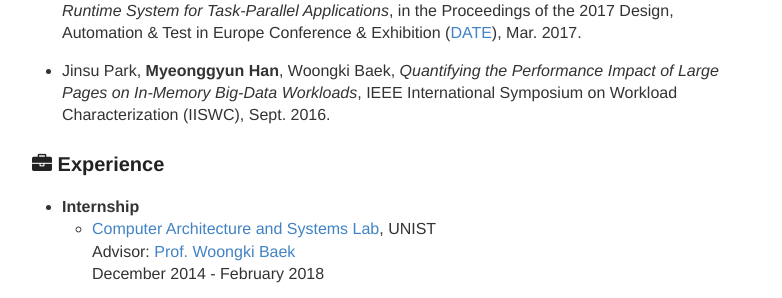
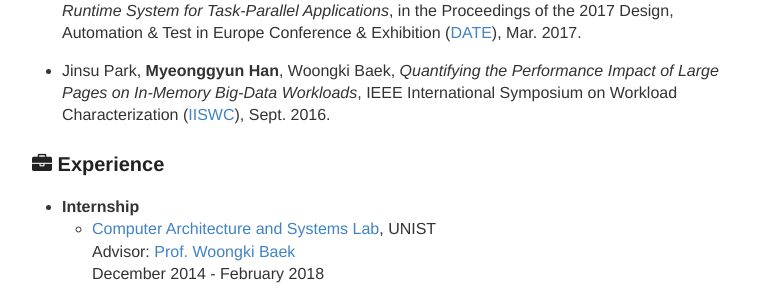
Before and after one commit to myeonggyunhan/myeonggyunhan.github.io, a Jekyll site: the page built from _posts/2019-07-10-Profile.md, in a window 1280 px wide. Shown: the part 1101-1399 px from the top of the page, without its empty margins (248-1030 px from the left). Built offline with Jekyll 4.4.1, drawn with Linux system fonts in a browser that asks for light colours; nearby versions of some CDN libraries; some of the changed lines change nothing that is shown.

Commit message:
Fix link

```diff
--- a/_posts/2019-07-10-Profile.md
+++ b/_posts/2019-07-10-Profile.md
@@ -33,7 +33,7 @@ Ulsan, South Korea.
 
   - **Myeonggyun Han**, Jinsu Park, and Woongki Baek, *CHRT: a Criticality- and Heterogeneity-Aware Runtime System for Task-Parallel Applications*, in the Proceedings of the 2017 Design, Automation & Test in Europe Conference & Exhibition ([DATE](https://www.date-conference.com/date17/)), Mar. 2017.
 
-  - Jinsu Park, **Myeonggyun Han**, Woongki Baek, *Quantifying the Performance Impact of Large Pages on In-Memory Big-Data Workloads*, IEEE International Symposium on Workload Characterization (IISWC), Sept. 2016.
+  - Jinsu Park, **Myeonggyun Han**, Woongki Baek, *Quantifying the Performance Impact of Large Pages on In-Memory Big-Data Workloads*, IEEE International Symposium on Workload Characterization ([IISWC](http://www.iiswc.org/iiswc2016/)), Sept. 2016.
 
 ### <i class="fa fa-briefcase"></i> Experience
   - **Internship**
```
Also changed, not shown: 3 other files.
